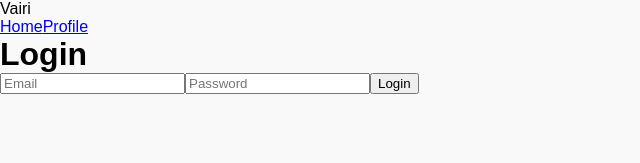
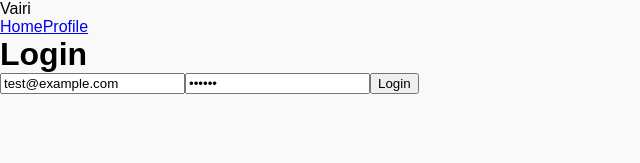
Before and after one commit to DichDo/VAri, a React app: page /login in a window 1280 px wide. Shown: the top 163 px of the page, without its empty margins (0-640 px from the left). Built offline with nearby package versions, Linux system fonts and the light colour scheme; the HTML template or start-up script is replaced by a standard one.

Commit message:
Update LoginPage.tsx

```diff
--- a/src/pages/LoginPage.tsx
+++ b/src/pages/LoginPage.tsx
@@ -1,16 +1,16 @@
 import React, { useState, useEffect } from 'react';
 import { useNavigate } from 'react-router-dom';
 import { useUserStore } from '../store/userStore';
-import { loginUser } from '../services/authApi';
+import { loginUser } from '../services/mockBackend';
 import Button from '../components/Button';
 
 const LoginPage: React.FC = () => {
-  const [email, setEmail] = useState('');
-  const [password, setPassword] = useState('');
+  const [email, setEmail] = useState('test@example.com');
+  const [password, setPassword] = useState('123456');
   const [error, setError] = useState('');
   const navigate = useNavigate();
+  const token = useUserStore((state) => state.token);
   const setUser = useUserStore((state) => state.setUser);
-  const token = useUserStore((state) => state.token);
 
   useEffect(() => {
     if (token) navigate('/profile');
```
